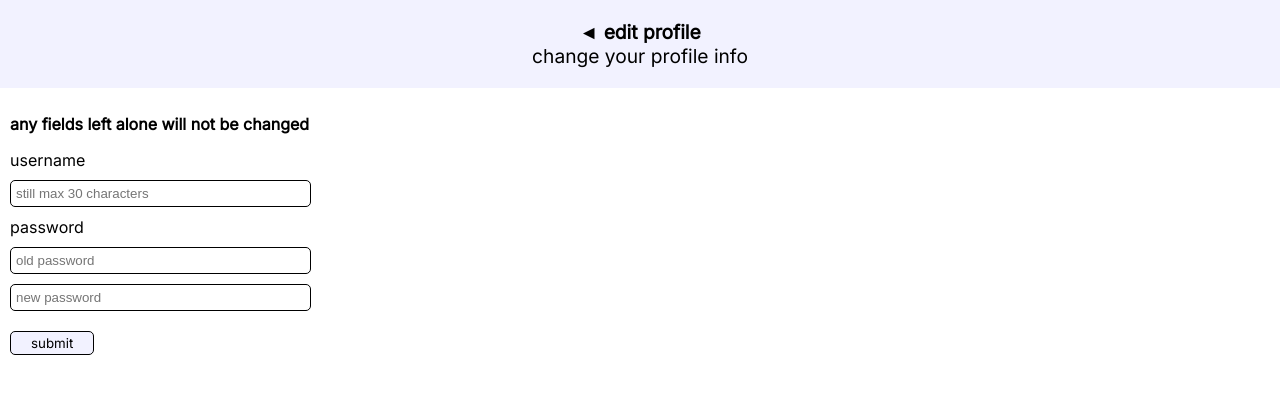
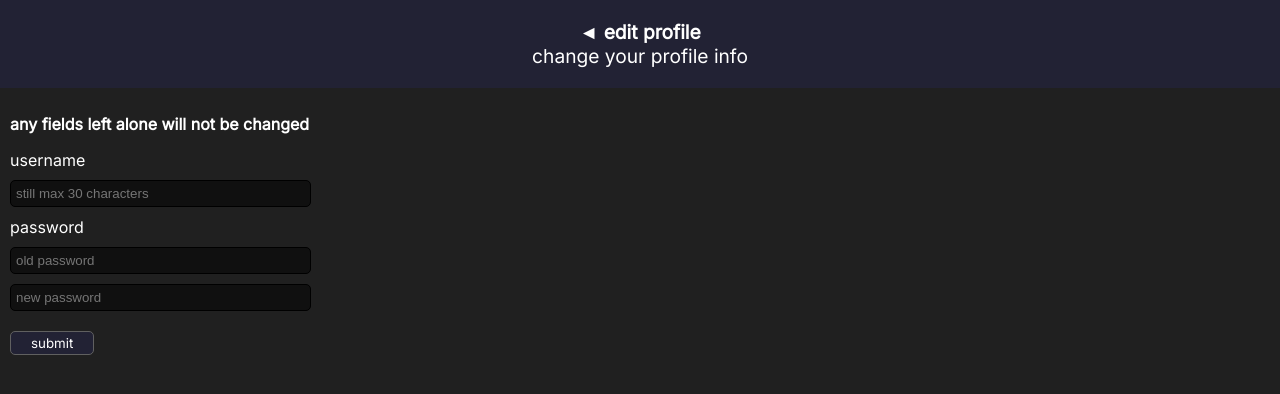
Before and after one commit to nin0chat/frontend, a website built with Vite: page editProfile.html in a window 1280 px wide. Built offline with nearby package versions, Linux system fonts and the dark colour scheme.

Commit message:
feat: dark mode

```diff
--- a/css/global.css
+++ b/css/global.css
@@ -3,6 +3,75 @@
 }
 #content {
     padding: 10px;
+}
+@media (prefers-color-scheme: dark) {
+    ::-webkit-scrollbar {
+        width: 12px;
+    }
+
+    ::-webkit-scrollbar-track {
+        background: #333;
+        border-radius: 6px;
+    }
+
+    ::-webkit-scrollbar-thumb {
+        background: #555;
+        border-radius: 6px;
+    }
+    body {
+        background-color: #202020;
+        color: white;
+    }
+    a {
+        color: #aaaaff;
+    }
+    input,
+    textarea {
+        background-color: #101010;
+        color: white;
+    }
+    button {
+        background-color: #222234 !important;
+        color: white !important;
+        border-color: #606060 !important;
+    }
+    button:hover {
+        border-color: white !important;
+    }
+    .system-msg {
+        background-color: #303030 !important;
+    }
+    #app-bar {
+        background-color: #222234 !important;
+        * {
+            color: white !important;
+        }
+    }
+    #error {
+        background-color: #aa0000 !important;
+        p {
+            color: white !important;
+        }
+    }
+    #ok-txt {
+        color: lightgreen !important;
+    }
+    strong {
+        background-color: #00000000 !important;
+    }
+
+    :root {
+        --tag-bot-color: #aaaaff;
+        --tag-mod-color: #aaffaa;
+    }
+
+    .tag-admin {
+        color: white;
+    }
+    .tag-bot,
+    .tag-mod {
+        color: black;
+    }
 }
 /* #region things */
 body,
```
